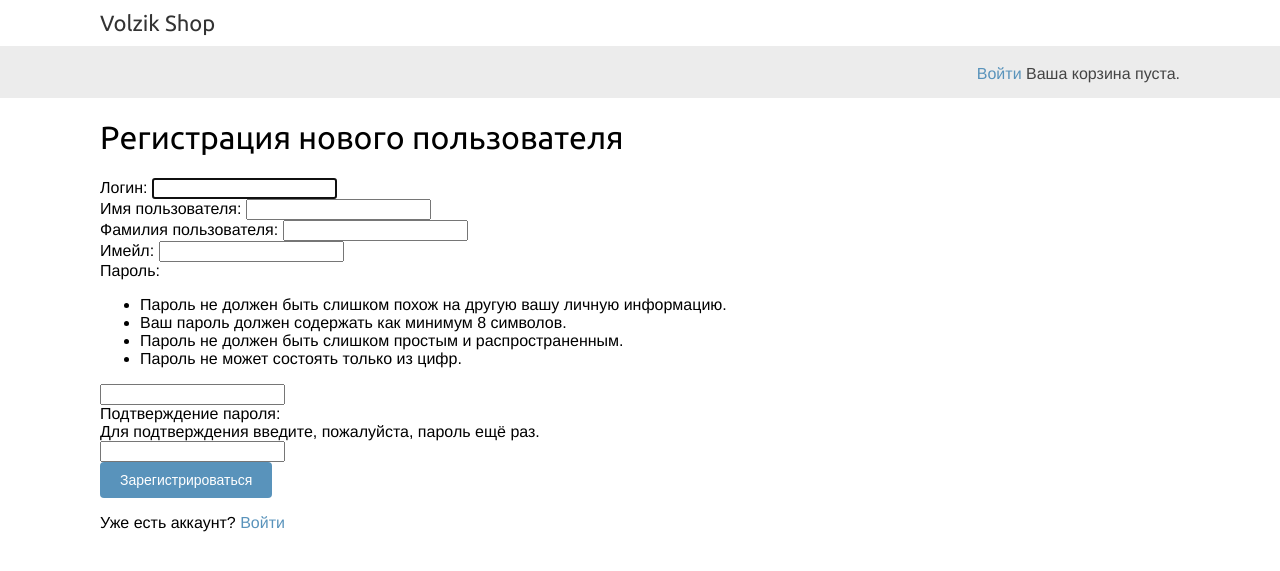
After one commit to Zgruk/VolzikShop, a Django app: page /accounts/registration in a window 1280 px wide. The commit adds this page. Shown: the top 571 px of the page. Run offline with Django 4.2, Linux system fonts and the light colour scheme; parts of the project's set-up code (start-up, migrations or seed data) failed here and were passed over.

Commit message:
registration of new user page, view, urls created

```diff
--- a/VolzikShop/urls.py
+++ b/VolzikShop/urls.py
@@ -9,7 +9,7 @@ urlpatterns = [
     path('cart/', include('cart.urls', namespace='cart')),
     path('payment/', include('payment.urls', namespace='payment')),
     path('accounts/', include('django.contrib.auth.urls')),
-    # path('accounts/', include('accounts.urls')),
+    path('accounts/', include('accounts.urls', namespace='accounts')),
     # path('accounts/', include('allauth.urls')),
     path('coupon/', include('coupons.urls', namespace='coupons')),
     path('', include('shop.urls', namespace='shop')),
--- /dev/null
+++ b/accounts/urls.py
@@ -0,0 +1,9 @@
+from django.urls import path
+from . import views
+
+
+app_name = 'accounts'
+
+urlpatterns = [
+    path('registration', views.registration, name='registration')
+]
--- a/accounts/views.py
+++ b/accounts/views.py
@@ -1,3 +1,13 @@
-from django.shortcuts import render
+from django.shortcuts import render, redirect
+from users.forms import CustomUserCreationForm
 
-# Create your views here.
+
+def registration(request):
+    if request.method == 'POST':
+        form = CustomUserCreationForm(request.POST)
+        if form.is_valid():
+            user = form.save()
+            return redirect('/')
+    else:
+        form = CustomUserCreationForm()
+    return render(request, 'accounts/registration.html', {'register_form': form})
--- /dev/null
+++ b/templates/accounts/registration.html
@@ -0,0 +1,17 @@
+{% extends "base.html" %}
+
+{% block title %}Registration{% endblock %}
+
+{% block content %}
+<div>
+    <h1>Регистрация нового пользователя</h1>
+    <form action="" method="post">
+        {% csrf_token %}
+        {{ register_form.as_div }}
+        <button type="submit">Зарегистрироваться</button>
+    </form>
+    <p>Уже есть аккаунт? <a href="{% url 'login' %}">Войти</a></p>
+</div>
+
+
+{% endblock %}
--- a/templates/base.html
+++ b/templates/base.html
@@ -7,6 +7,8 @@
         <meta charset="utf-8" />
         <title>{% block title %}Volzik shop{% endblock %}</title>
         <link href="{% static 'css/base.css' %}" rel="stylesheet">
+        <link rel="stylesheet" href="https://use.fontawesome.com/releases/v5.7.0/css/all.css"
+    integrity="sha384-lZN37f5QGtY3VHgisS14W3ExzMWZxybE1SJSEsQp9S+oqd12jhcu+A56Ebc1zFSJ" crossorigin="anonymous">
     </head>
     <body>
         <div id="header">
@@ -22,6 +24,7 @@
                     <a href="{% url 'login' %}">Войти</a>
                     {% with total_items=cart|length %}
                         {% if total_items > 0 %}
+                        <i class="fa-light fa-cart-shopping"></i>
                             Ваша корзина:
                             <a href="{% url 'cart:cart_detail' %}">
                                 {{ total_items }} ед.,
--- a/templates/registration/login.html
+++ b/templates/registration/login.html
@@ -28,6 +28,9 @@
         <p><input type="submit" value="Войти" /></p>
     </div>
 </form>
+<br><br>
+
+<p><a href="{% url 'accounts:registration' %}">Еще нет аккаунта? Нажмите здесь.</a></p>
 
 {% endblock %}
 
--- a/users/models.py
+++ b/users/models.py
@@ -4,11 +4,11 @@ from django.contrib.auth.models import AbstractUser
 
 
 class CustomUser(AbstractUser):
-    username = models.CharField(max_length=200, null=False, unique=True, verbose_name='Имя пользователя')
-    first_name = models.CharField(max_length=200)
-    last_name = models.CharField(max_length=200)
-    email = models.EmailField()
-    password = models.TextField(null=False)
+    username = models.CharField(max_length=200, null=False, unique=True, verbose_name='Логин')
+    first_name = models.CharField(max_length=200, verbose_name='Имя пользователя', blank=True)
+    last_name = models.CharField(max_length=200, verbose_name='Фамилия пользователя', blank=True)
+    email = models.EmailField(verbose_name='Имейл', blank=True)
+    password = models.TextField(null=False, verbose_name='Пароль')
 
     def __str__(self):
         return self.username
```
